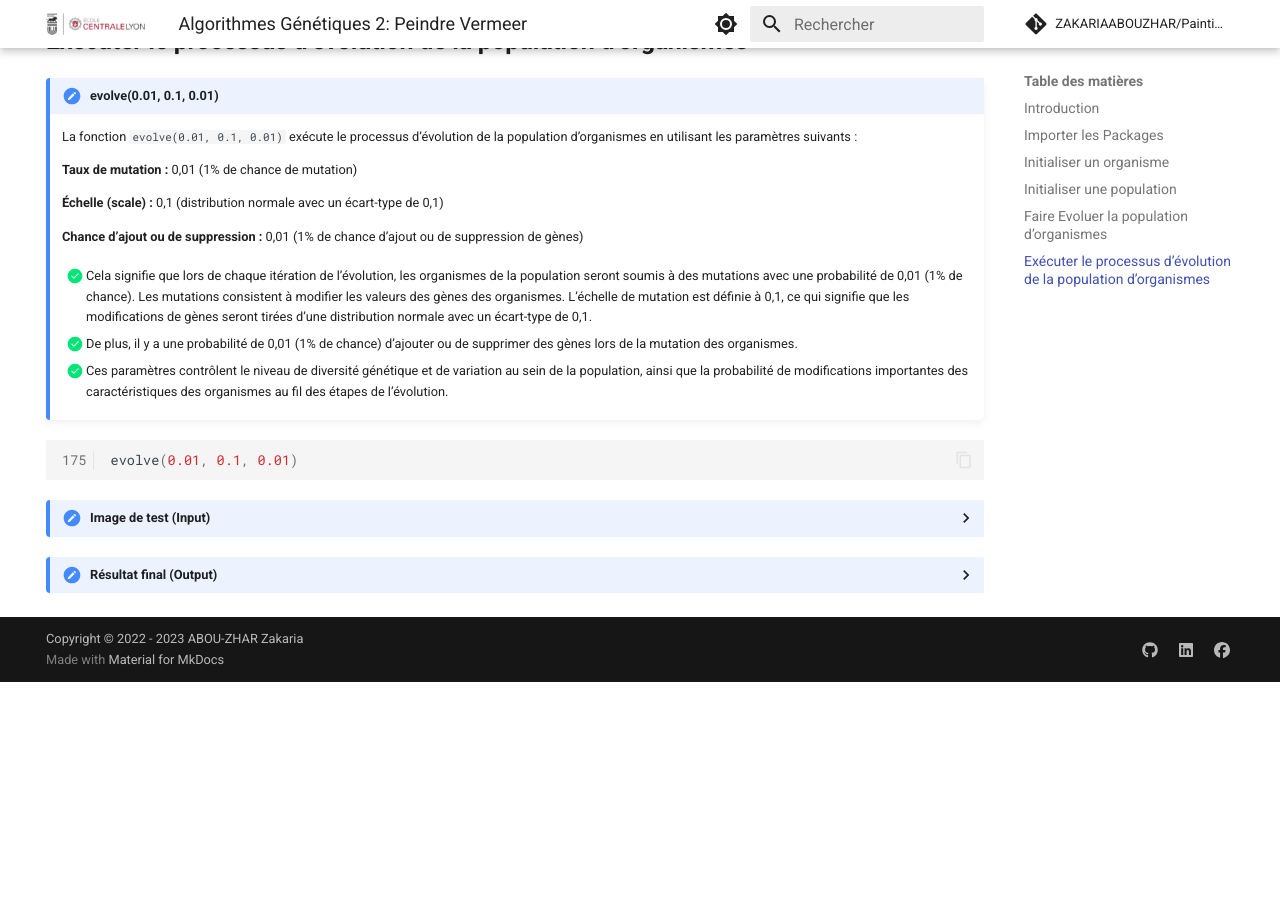
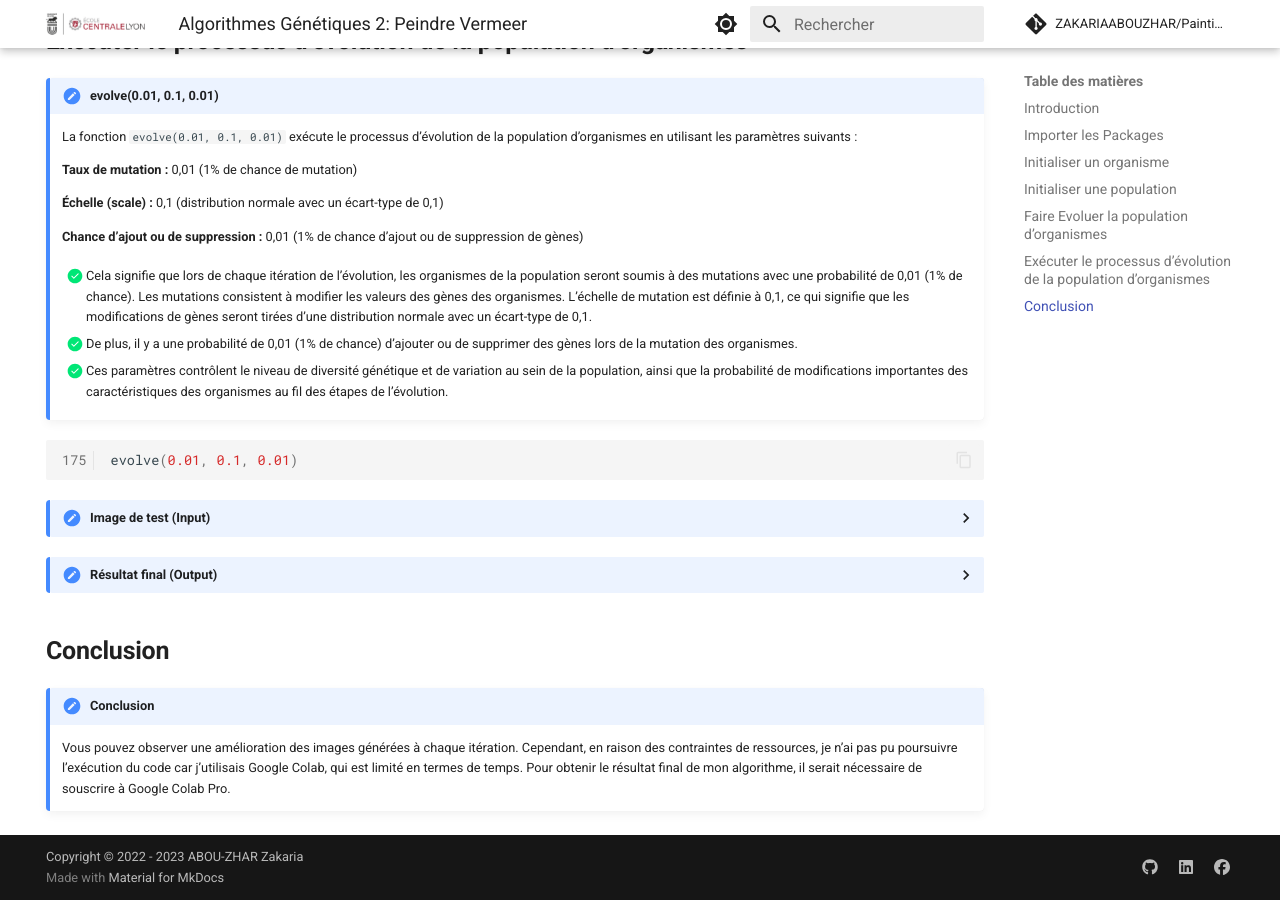
Before and after one commit to ZAKARIAABOUZHAR/Painting-Vermeer, an MkDocs documentation site: the page built from docs/index.md, in a window 1280 px wide and 900 px high, scrolled down 6448 px. Built offline with MkDocs 1.6.1 and Material for MkDocs 9.7.7, drawn with Linux system fonts in a browser that asks for light colours; comment, search, counter and statistics services are not loaded; before the commit the page ends 7130 px from its top, so only the background shows below that.

Commit message:
Update index.md

```diff
--- a/docs/index.md
+++ b/docs/index.md
@@ -343,3 +343,9 @@ evolve(0.01, 0.1, 0.01)
 ??? Output "Résultat final (Output)"
 
     ![image](assets/images/output.png)
+
+## **Conclusion**
+
+!!! Note "Conclusion"
+
+    Vous pouvez observer une amélioration des images générées à chaque itération. Cependant, en raison des contraintes de ressources, je n'ai pas pu poursuivre l'exécution du code car j'utilisais Google Colab, qui est limité en termes de temps. Pour obtenir le résultat final de mon algorithme, il serait nécessaire de souscrire à Google Colab Pro.
```
